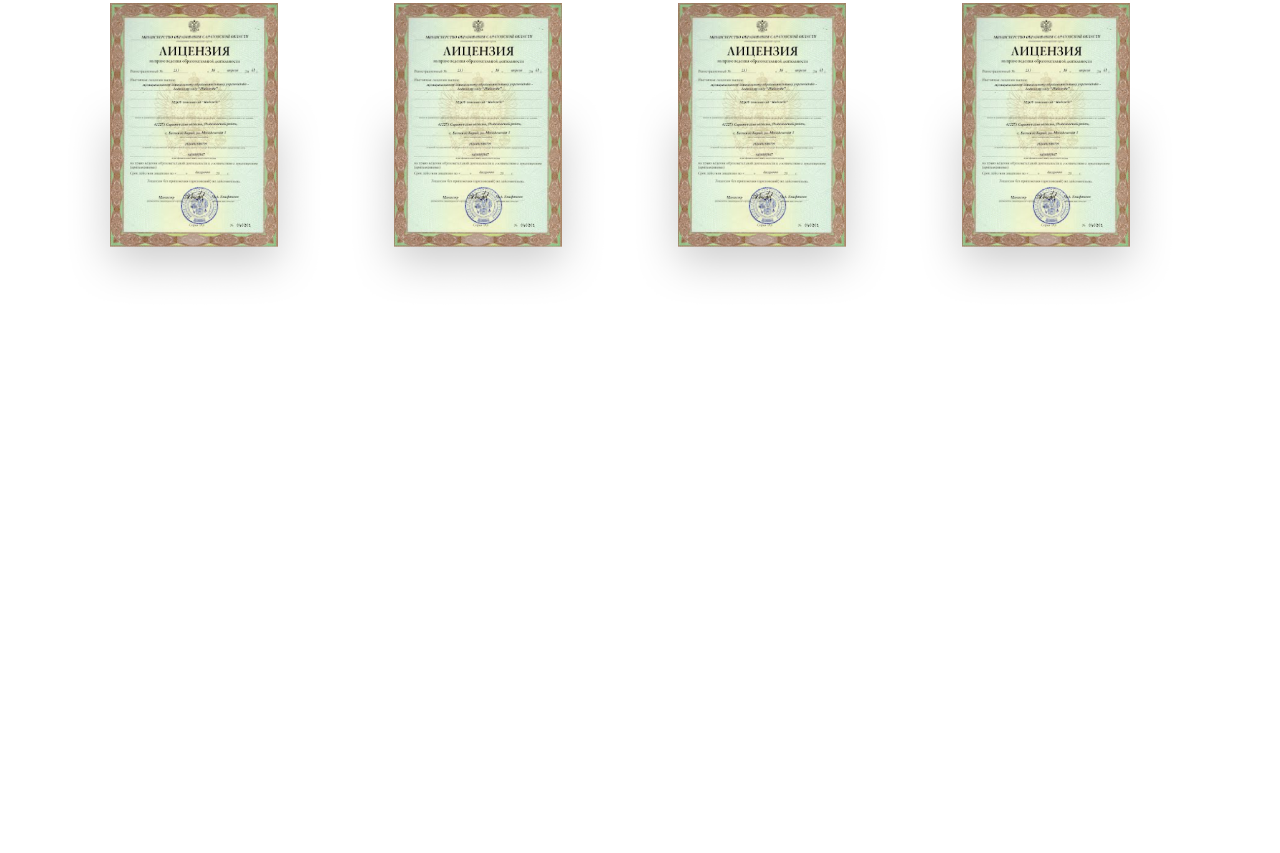
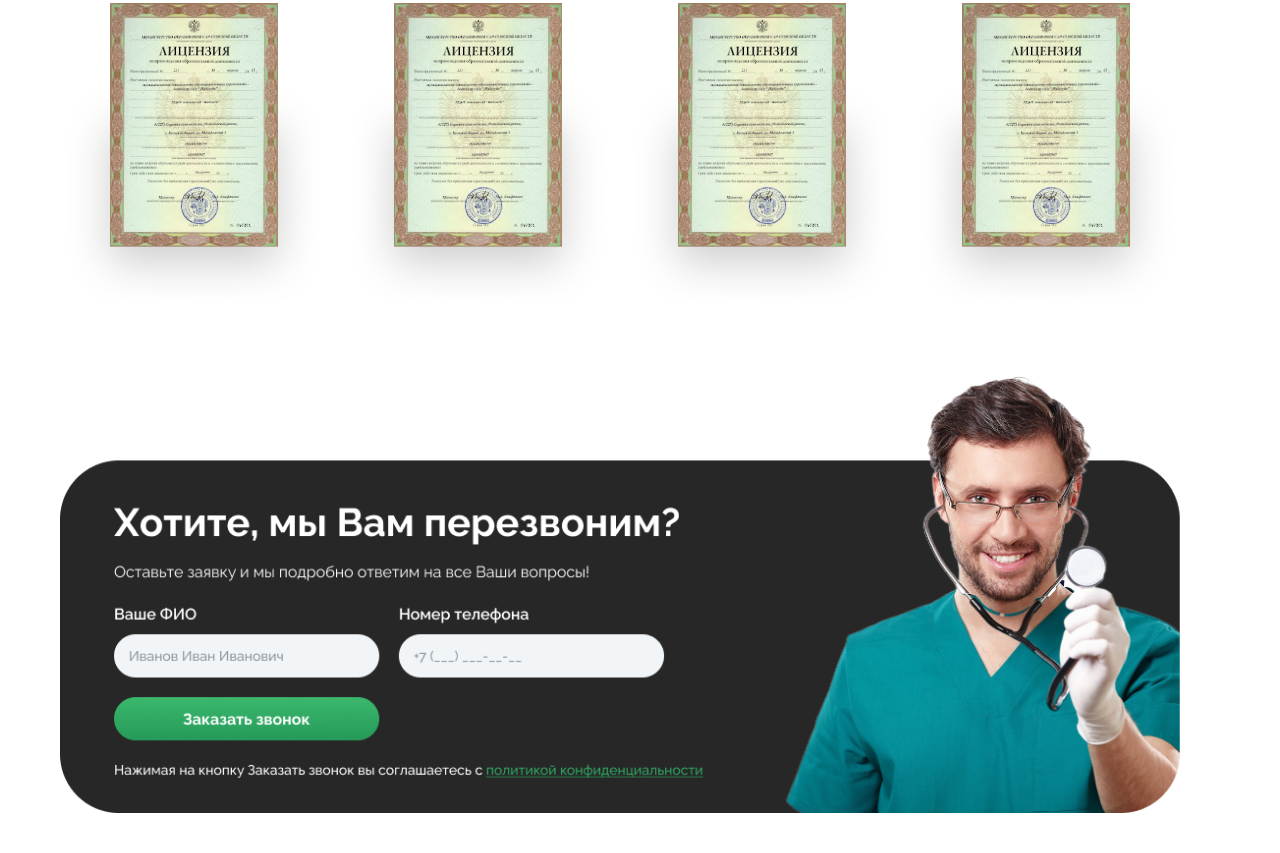
Before and after one commit to habibullohtuganov-ctrl/home_work_13, a website: page index.html in a window 1280 px wide. Shown: the part 2191-3044 px from the top of the page. Before the commit the page ends 2523 px from the top, so only its background shows below. Drawn offline with Linux system fonts and the light colour scheme.

Commit message:
ninth commit

```diff
--- a/index.html
+++ b/index.html
@@ -156,6 +156,13 @@
         <img src="./src/img/1 (2).png" class="lg:w-67">
         <img src="./src/img/1 (2).png" class="lg:w-67">
     </div>
+
+    <div class="w-100% p-5">
+    <div class="max-w-300 m-auto flex gap-4 items-center p-5 flex-col lg:flex-row">
+        <img src="./src/img/Group 1891.png" class="hidden lg:flex">
+        <img src="./src/img/Group 1892.png" class="lg:hidden">
+    </div>
+    </div>
 </body>
 
 </html>
```
Also changed, not shown: src/img/Group 1891.png (added), src/img/Group 1892.png (added), src/output.css.
